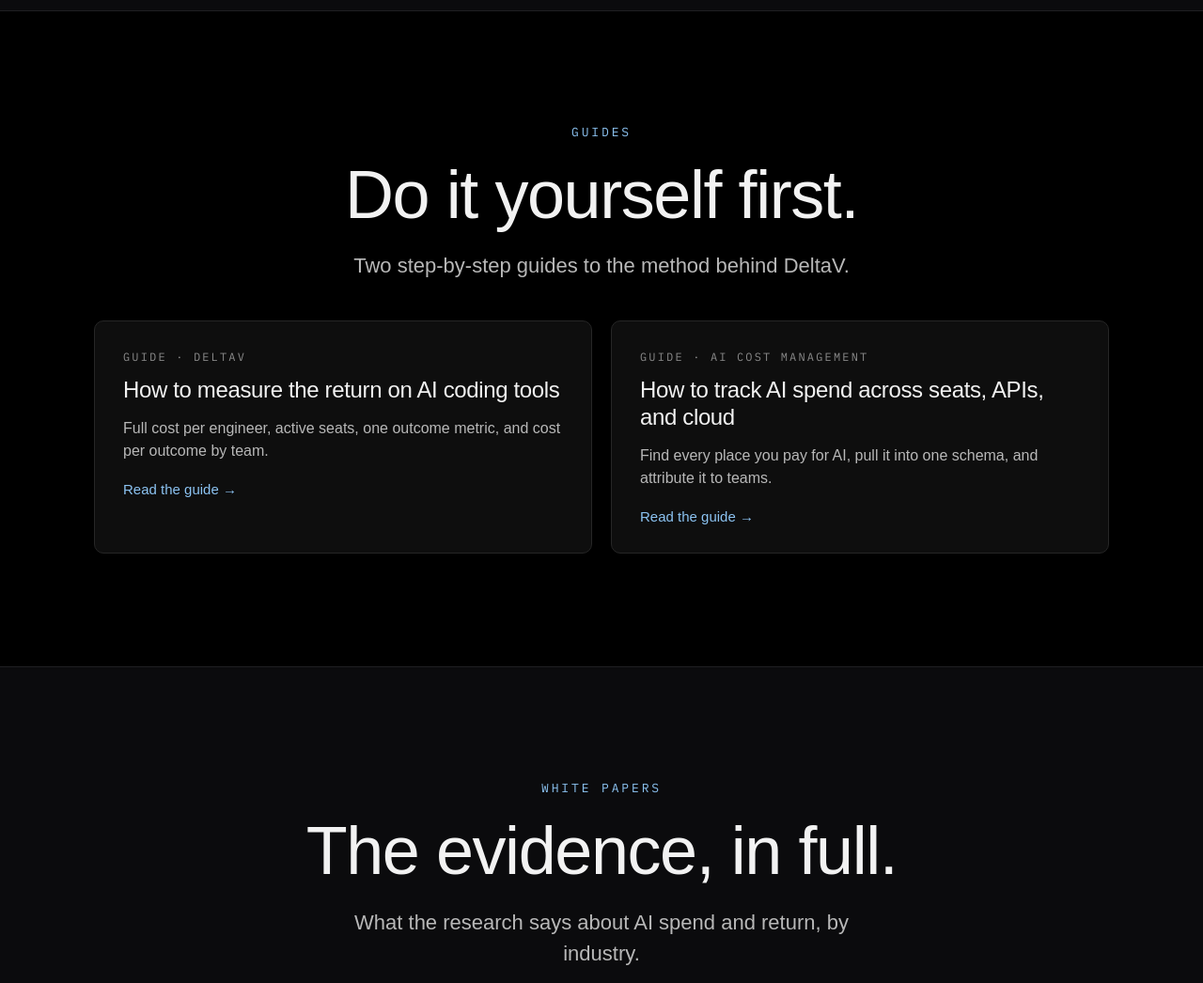
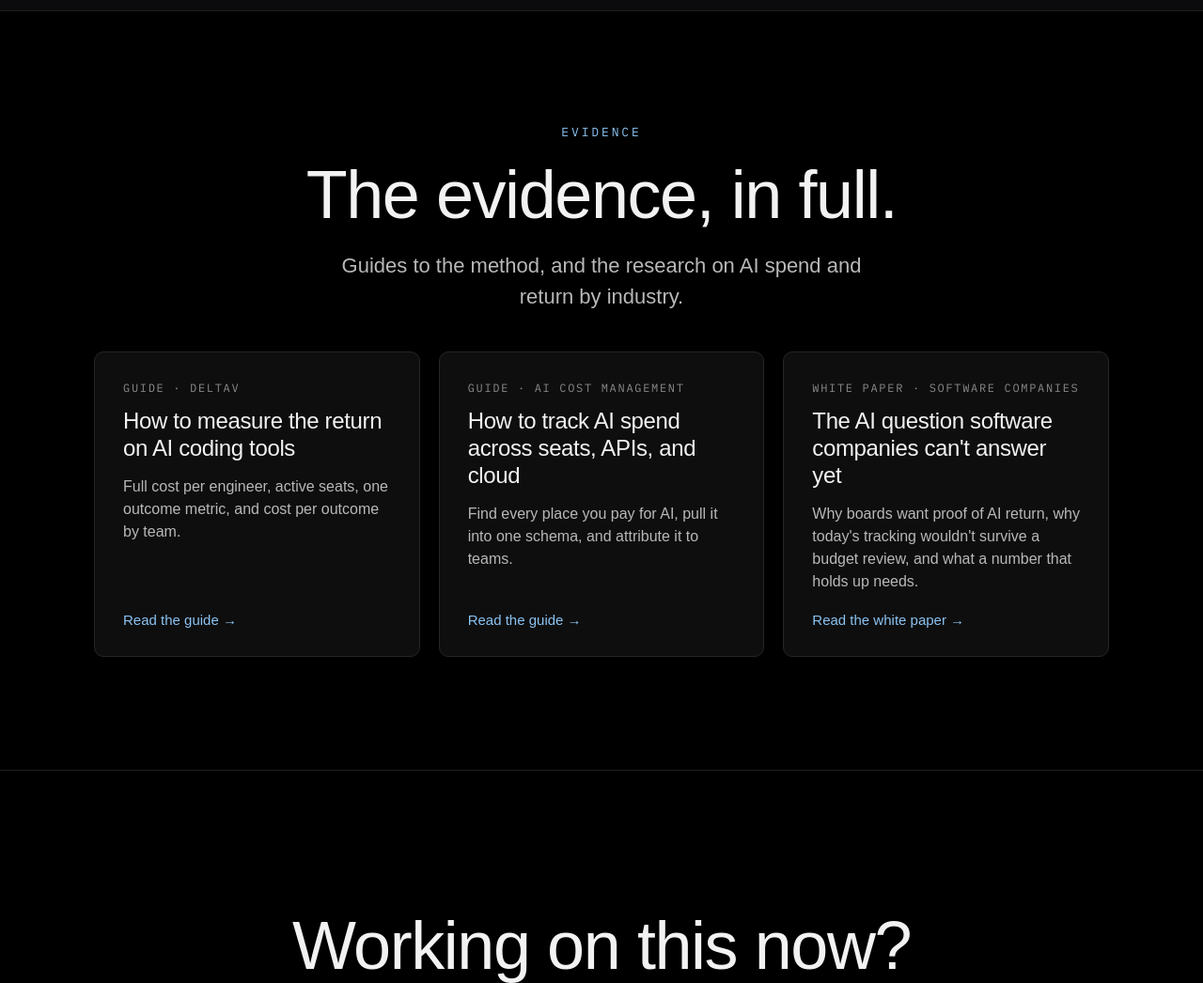
Before and after one commit to samyaks/deltav-web, a website: page public/index.html in a window 1280 px wide. Shown: the part 3060-4106 px from the top of the page at 94% size. Drawn offline with Linux system fonts and the light colour scheme.

Commit message:
Consolidate the homepage guides into the evidence section. (#44)
The "Do it yourself first" band repeated the same card layout as "The evidence, in full." Both guides and the software white paper now sit under that one heading.

Co-authored-by: Cursor Agent <cursoragent@cursor.com>
Co-authored-by: skurani <skurani@users.noreply.github.com>

```diff
--- a/public/home.css
+++ b/public/home.css
@@ -401,13 +401,14 @@ img, svg { max-width: 100%; }
 
 .band--cards .band-inner { padding-top: 120px; padding-bottom: 120px; gap: 22px; }
 .card-grid {
-  display: flex; flex-wrap: wrap; gap: 20px;
+  display: grid;
+  grid-template-columns: repeat(auto-fit, minmax(300px, 1fr));
+  gap: 20px;
   width: 100%;
   margin-top: 20px;
   text-align: left;
 }
 .card {
-  flex: 1 1 320px;
   background: var(--bg-guide);
   border: 1px solid var(--line-2);
   border-radius: 10px;
@@ -419,13 +420,13 @@ img, svg { max-width: 100%; }
 .card-kicker {
   font-family: var(--mono);
   font-size: 12px;
-  letter-spacing: 0.18em;
+  letter-spacing: 0.14em;
   text-transform: uppercase;
   color: var(--faint);
 }
 .card h3 { font-size: 24px; line-height: 1.2; letter-spacing: -0.015em; }
 .card p { font-size: 16px; line-height: 1.5; color: var(--muted); }
-.card-more { font-size: 15px; color: var(--accent); margin-top: 6px; }
+.card-more { font-size: 15px; color: var(--accent); margin-top: auto; padding-top: 6px; }
 
 /* ---------- Close ---------- */
 
--- a/public/index.html
+++ b/public/index.html
@@ -166,11 +166,11 @@
     </div>
   </section>
 
-  <section id="guides" class="band band--cards" aria-labelledby="guides-heading">
+  <section id="guides" class="band band--cards" aria-labelledby="white-papers">
     <div class="wrap wrap--1080 band-inner">
-      <p class="kicker">Guides</p>
-      <h2 id="guides-heading" class="h2">Do it yourself first.</h2>
-      <p class="section-lede">Two step-by-step guides to the method behind DeltaV.</p>
+      <p class="kicker">Evidence</p>
+      <h2 id="white-papers" class="h2">The evidence, in full.</h2>
+      <p class="section-lede">Guides to the method, and the research on AI spend and return by industry.</p>
       <div class="card-grid">
         <a class="card" href="/guides/return-on-ai-coding-tools/">
           <span class="card-kicker">Guide · DeltaV</span>
@@ -184,16 +184,6 @@
           <p>Find every place you pay for AI, pull it into one schema, and attribute it to teams.</p>
           <span class="card-more">Read the guide →</span>
         </a>
-      </div>
-    </div>
-  </section>
-
-  <section id="white-papers" class="band band--cards band--raised" aria-labelledby="white-papers-heading">
-    <div class="wrap wrap--1080 band-inner">
-      <p class="kicker">White papers</p>
-      <h2 id="white-papers-heading" class="h2">The evidence, in full.</h2>
-      <p class="section-lede">What the research says about AI spend and return, by industry.</p>
-      <div class="card-grid">
         <a class="card" href="/white-paper/">
           <span class="card-kicker">White paper · Software companies</span>
           <h3>The AI question software companies can't answer yet</h3>
```
